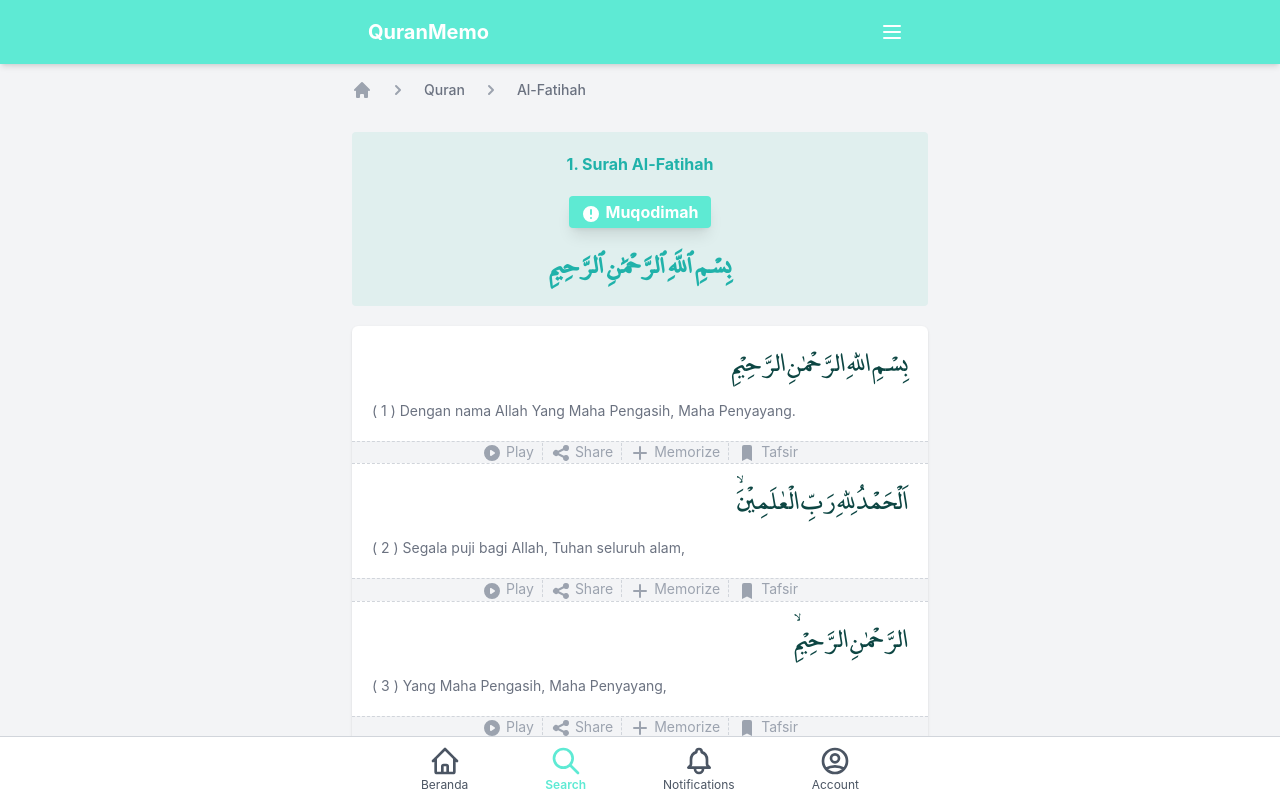
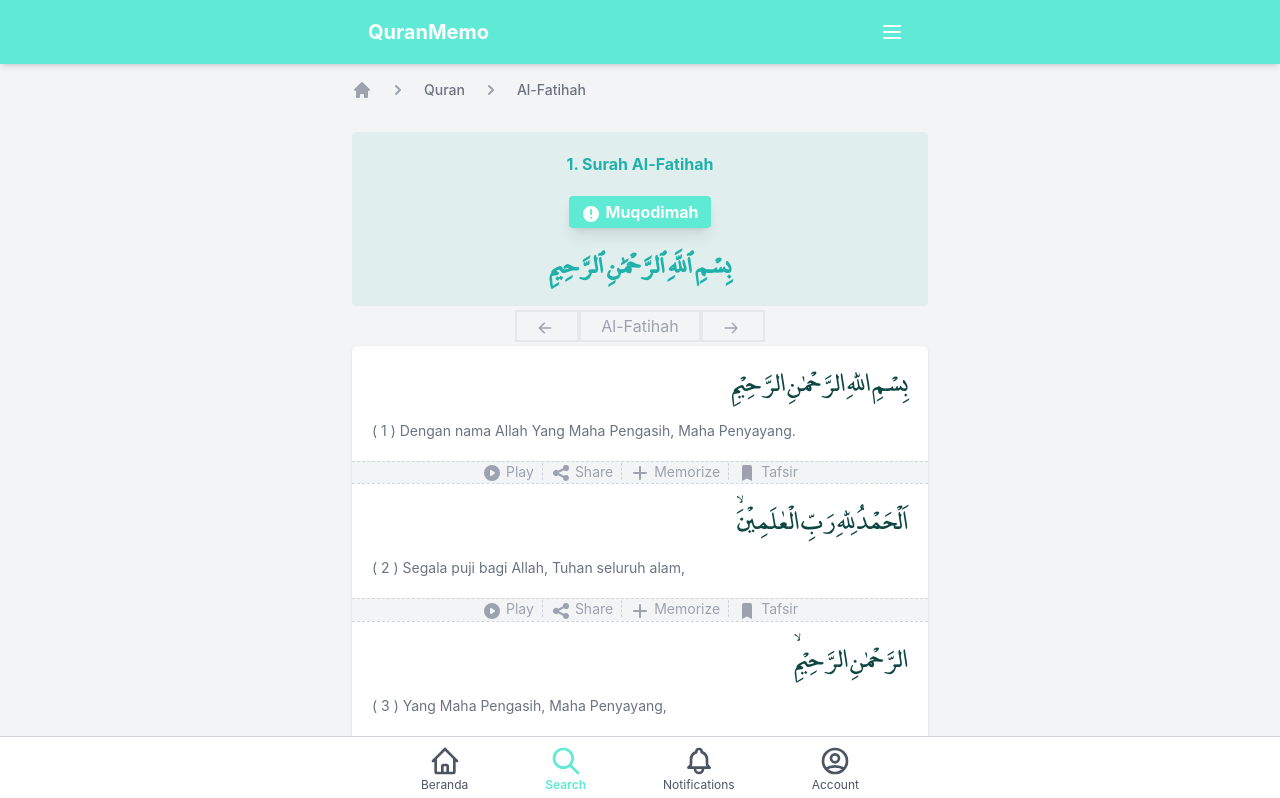
Before and after one commit to rizkianakbar/quran-community, a Next.js app: page /quran/1 in a window 1280 px wide. Shown: the top 798 px of the page. Built offline with nearby package versions, Linux system fonts and the light colour scheme.

Commit message:
feat: add button for next and prev surah

```diff
--- /dev/null
+++ b/components/quran-form.tsx
@@ -0,0 +1,49 @@
+import { ArrowRightIcon } from '@heroicons/react/outline';
+import { ArrowLeftIcon } from '@heroicons/react/solid';
+import Link from 'next/link';
+import { useRouter } from 'next/router';
+import React from 'react';
+
+export function QuranForm({ data }: any) {
+  const { id } = useRouter().query;
+  const route = parseInt(id as string);
+  const prev = `/quran/${route - 1}?id=${route - 1}`;
+  const next = `/quran/${route + 1}?id=${route + 1}`;
+
+  const btnData = [
+    {
+      id: 1,
+      name: 'prev',
+      icon: ArrowLeftIcon,
+    },
+    {
+      id: 2,
+      name: `${data.name_latin}`,
+      icon: null,
+    },
+    {
+      id: 3,
+      name: 'next',
+      icon: ArrowRightIcon,
+    },
+  ];
+  const dataRendered = btnData.map((item) => {
+    return (
+      <Link key={item.id} href={item.name === 'next' ? next : prev}>
+        <a
+          key={item.id}
+          className="border-2 py-1 px-5 border-gray-200 hover:bg-[#5EEAD3] hover:text-white hover:border-[#5EEAD3]"
+        >
+          {/* if icon exist then render icon else render text */}
+          {item.icon
+            ? React.createElement(item.icon, {
+                className: 'h-4 inline-block mr-1',
+              })
+            : item.name}
+        </a>
+      </Link>
+    );
+  });
+
+  return <div className="text-center p-2 text-gray-400">{dataRendered}</div>;
+}
--- a/components/ui/header-quran.tsx
+++ b/components/ui/header-quran.tsx
@@ -4,7 +4,7 @@
 export function HeaderQuran({ title }: any) {
   return (
     <>
-      <div className="bg-[#E0EFEE] mb-5 p-5 text-center text-[#20b2aa] rounded font-bold">
+      <div className="bg-[#E0EFEE] p-5 text-center text-[#20b2aa] rounded font-bold">
         <h1 className="mb-5">{title}</h1>
         {/* when hover bounce */}
         <button className="mb-5 bg-[#5EEAD3] px-3 py-1 text-white rounded mx-5 shadow-lg">
--- a/pages/quran/[id]/index.tsx
+++ b/pages/quran/[id]/index.tsx
@@ -6,6 +6,7 @@
 import { BackButton } from '@/components/layout/back-button';
 import { QuranDetails } from '@/components/quran-details';
 import { HeaderQuran } from '@/components/ui/header-quran';
+import { QuranForm } from '@/components/quran-form';
 
 export default function QuranDetail({ surah }: any) {
   const router = useRouter();
@@ -33,6 +34,7 @@
       />
       <PageContent>
         <HeaderQuran title={title} />
+        <QuranForm data={data} />
         <QuranDetails data={data} />
       </PageContent>
     </Page>
```
